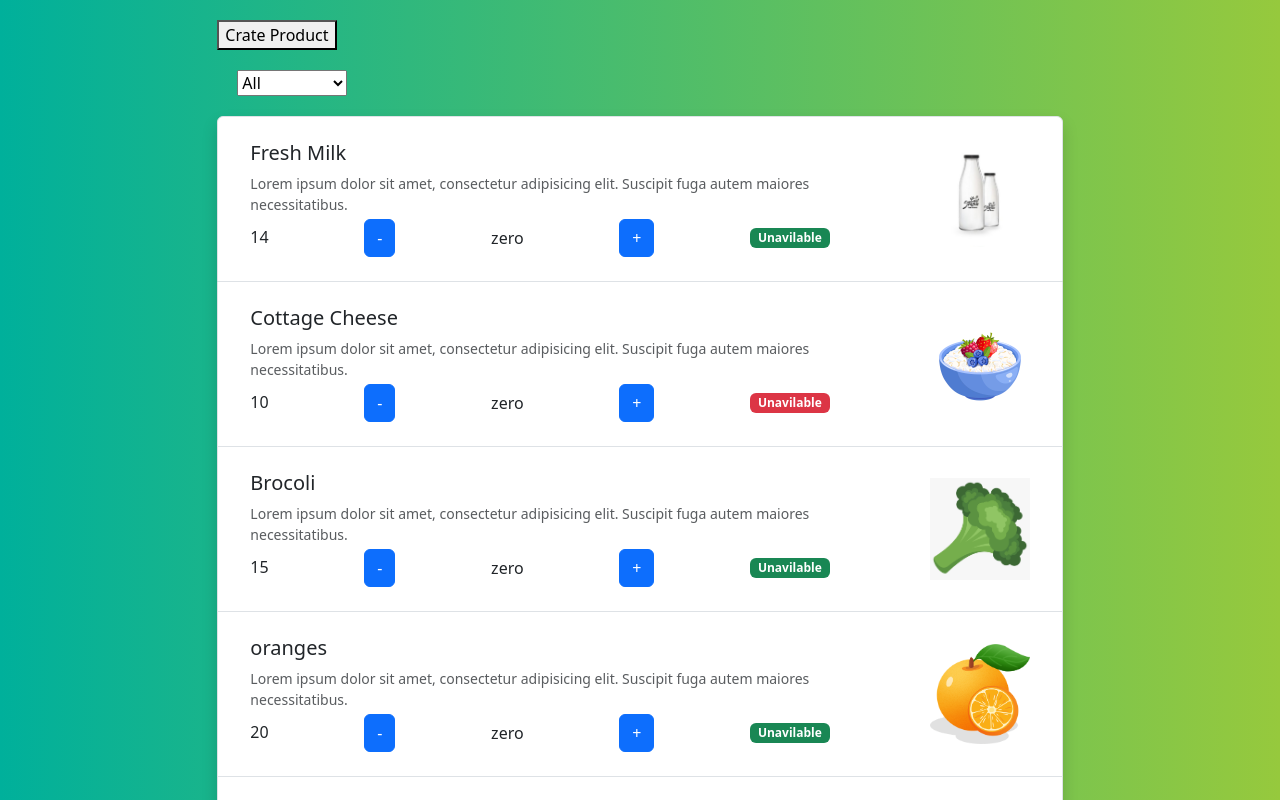
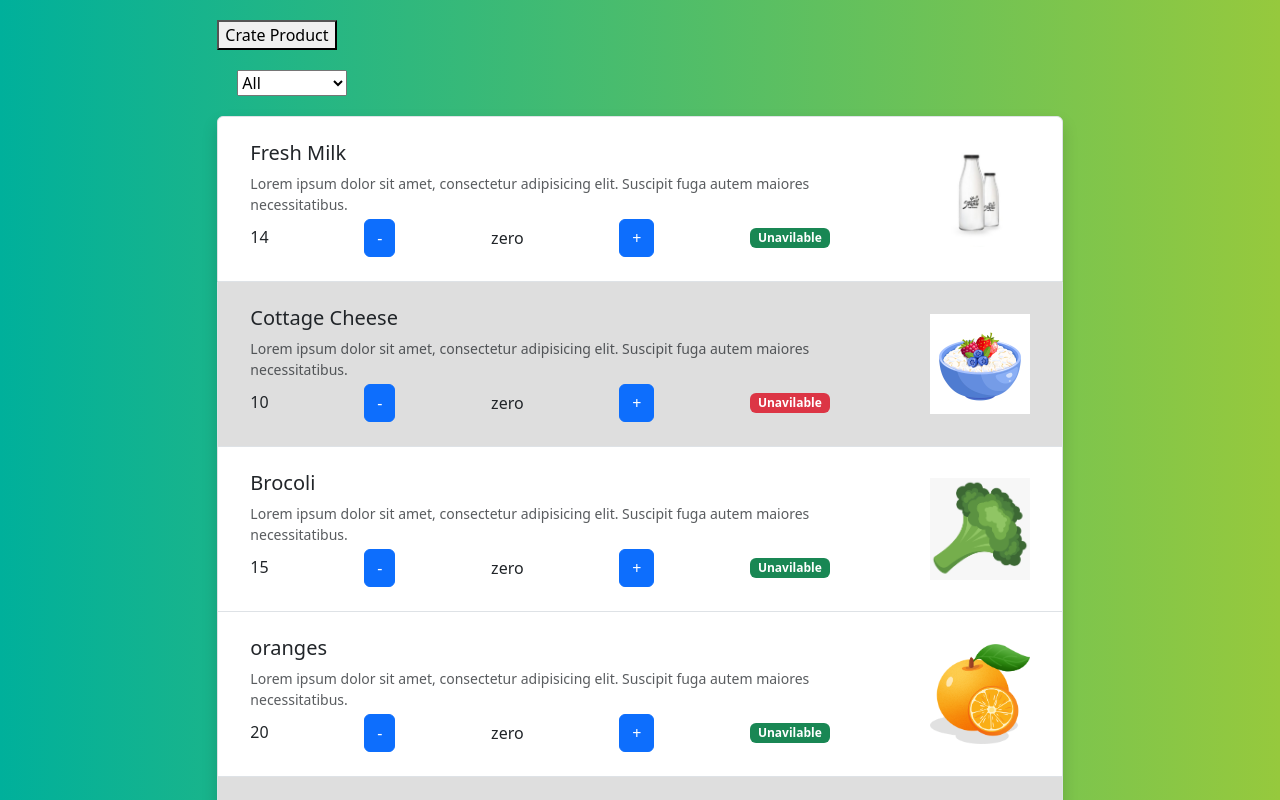
Before and after one commit to AliOthman0934/my-react, a React (Create React App) app: page / in a window 1280 px wide. Shown: the top 800 px of the page. Built offline with nearby package versions, Linux system fonts and the light colour scheme.

Commit message:
Dynamic inline styling

```diff
--- a/src/components/productsList/products.js
+++ b/src/components/productsList/products.js
@@ -2,7 +2,7 @@ import ProductsDetails from "./productsDetails";
 
 function Products(props) {
     return (
-        <li className="list-group-item">
+        <li className="list-group-item" style={{backgroundColor: props.isAvailable ? "white" : "#dedede"}}>
         <div className="media align-items-lg-center flex-column flex-lg-row p-3 d-flex">
             <div className="media-body order-2 order-lg-1">
                 <h5 className="mt-0 font-weight-bold mb-2">{props.name}</h5>
```
